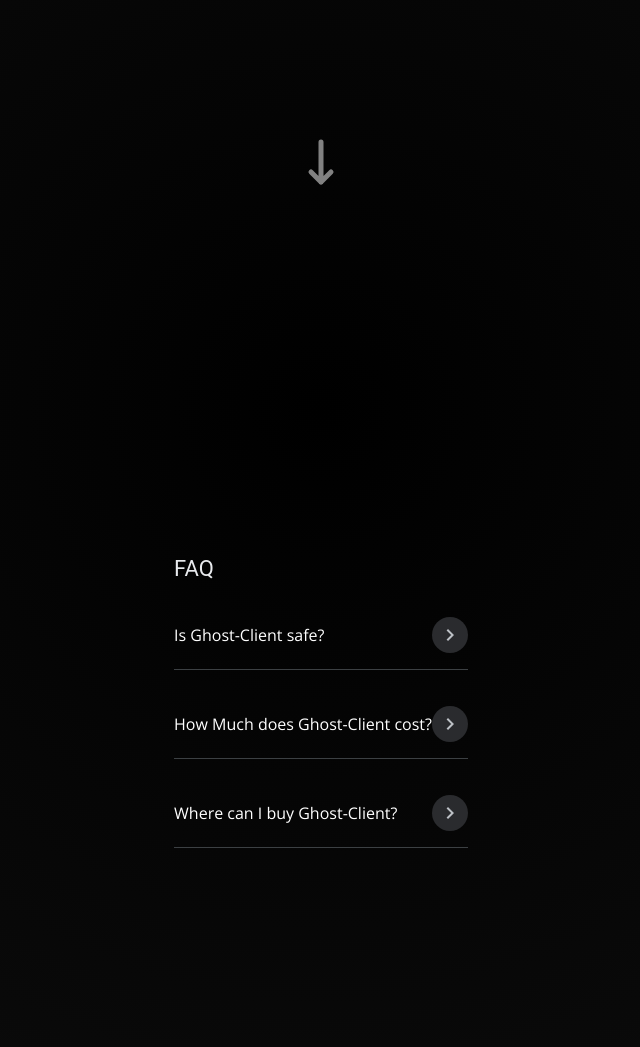
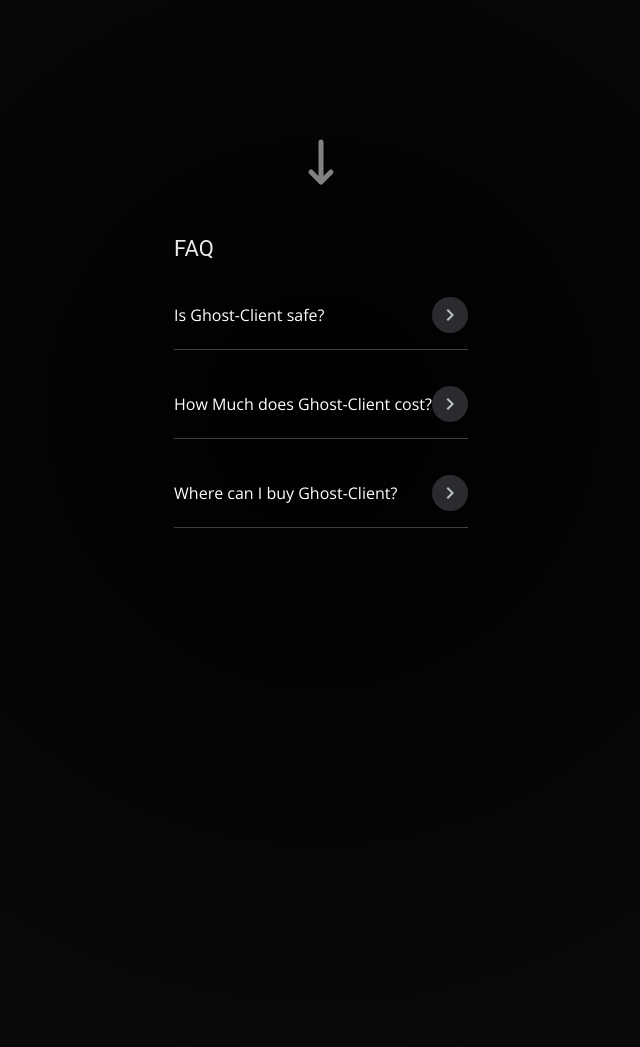
Before and after one commit to aboumerhy/GhostClientWebsite, a Flask app: template templates/index.html in a window 1280 px wide. Shown: the part 588-1635 px from the top of the page, without its empty margins (319-959 px from the left). Run offline with Flask 3, Linux system fonts and the light colour scheme; the template is opened without the code that fills it, so the values that code supplies are empty.

Commit message:
Refactor CSS structure and fix formatting issues

```diff
--- a/static/index.css
+++ b/static/index.css
@@ -104,7 +104,7 @@ p
 {
     position: absolute;
     z-index: 2;
-    top: 150vh;
+    top: 110vh;
     width: 100vw;
     height: 25vh;
     display: flex;
@@ -122,6 +122,7 @@ p
         margin-bottom: 20px;
     }
   .faq-container {
+    top: 150vh;
     color: #e8eaed;
     font-family: Roboto, Helvetica, Arial, sans-serif;
     max-width: 650px;
```
